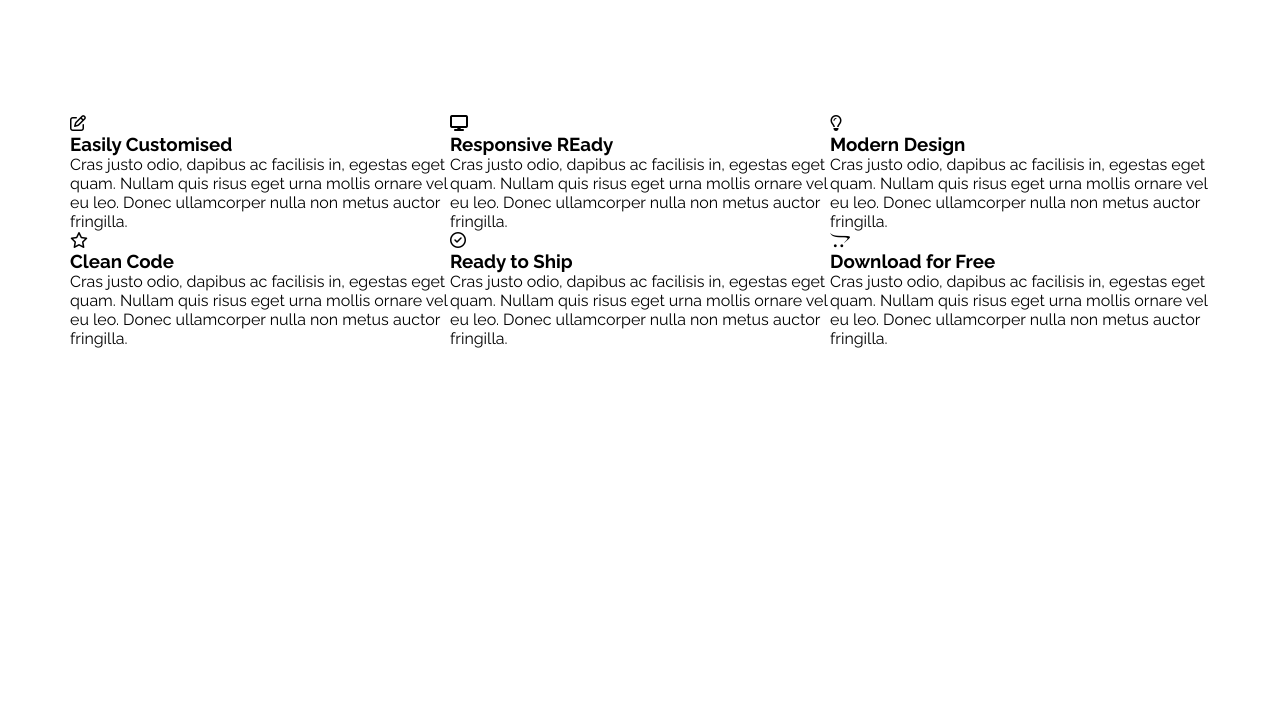
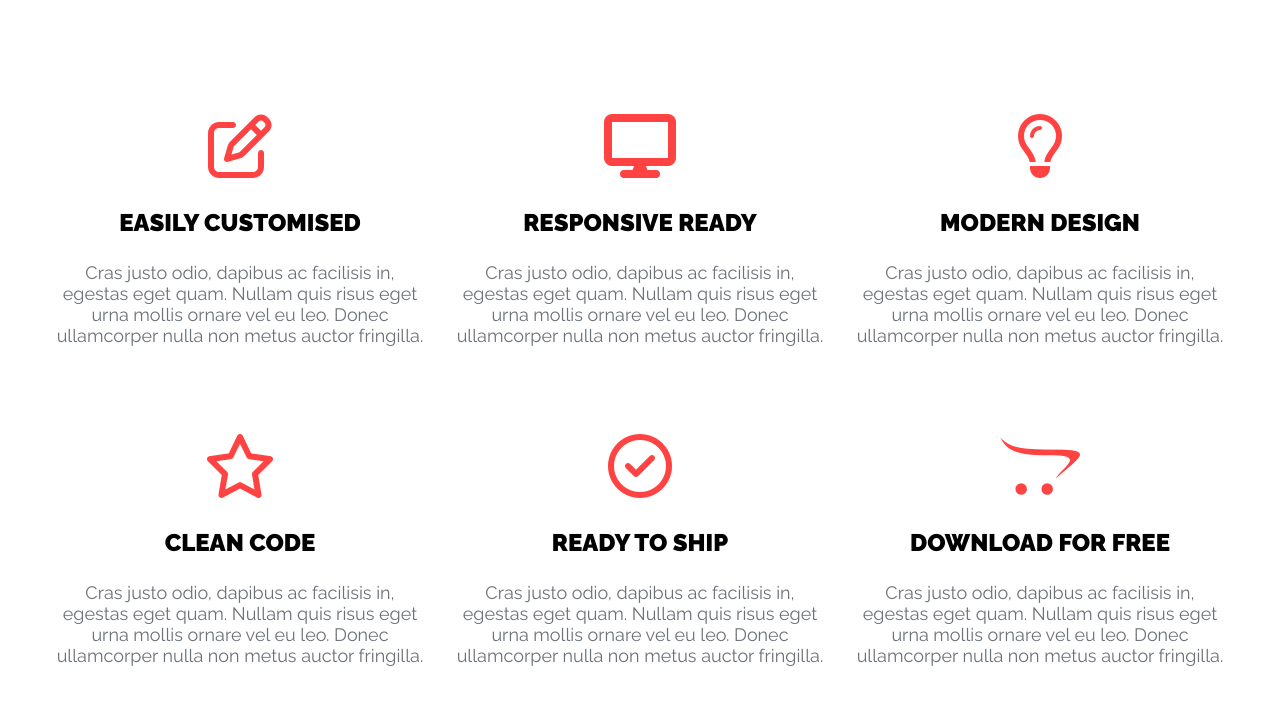
Before and after one commit to pollyBe/FE63-1, a website built with Parcel: page src/index.html in a window 1280 px wide. Shown: the part 740-1444 px from the top of the page. Before the commit the page ends 1204 px from the top, so only its background shows below. Built offline with nearby package versions, Linux system fonts and the light colour scheme.

Commit message:
feat: finish features section

```diff
--- a/src/sass/_mixins.scss
+++ b/src/sass/_mixins.scss
@@ -32,16 +32,16 @@
   max-width: 370px;
   display: flex;
   flex-direction: column;
-  justify-content: center;
+  align-items: center;
 }
 
 @mixin card-icon {
   color: $_icon-color;
   font-size: $_64px;
-  font-weight: $_regular;
 }
 
 @mixin card-title {
+  text-transform: uppercase;
   font-size: $_24px;
   font-weight: $_black;
 }
--- a/src/sass/features.scss
+++ b/src/sass/features.scss
@@ -7,4 +7,28 @@
   display: grid;
   grid-template-columns: repeat(3, 1fr);
   grid-template-rows: repeat(2, 1fr);
+  gap: 88px 30px;
 }
+
+.features-card {
+  @include card;
+  .fearures-card__img {
+    margin-bottom: 30px;
+    i {
+      @include card-icon;
+    }
+}
+
+.features-card__title {
+  @include card-title;
+  margin-bottom: 25px;
+}
+
+.features-card__descr {
+
+  @include card-descr;
+    p {
+      text-align: center;
+    }
+  }
+  }
--- a/src/sass/index.scss
+++ b/src/sass/index.scss
@@ -20,7 +20,7 @@ html {
 }
 
 .container {
-  max-width: 1170px;
+  max-width: 1200px;
   padding: 0 15px;
   margin: auto;
 }
```
